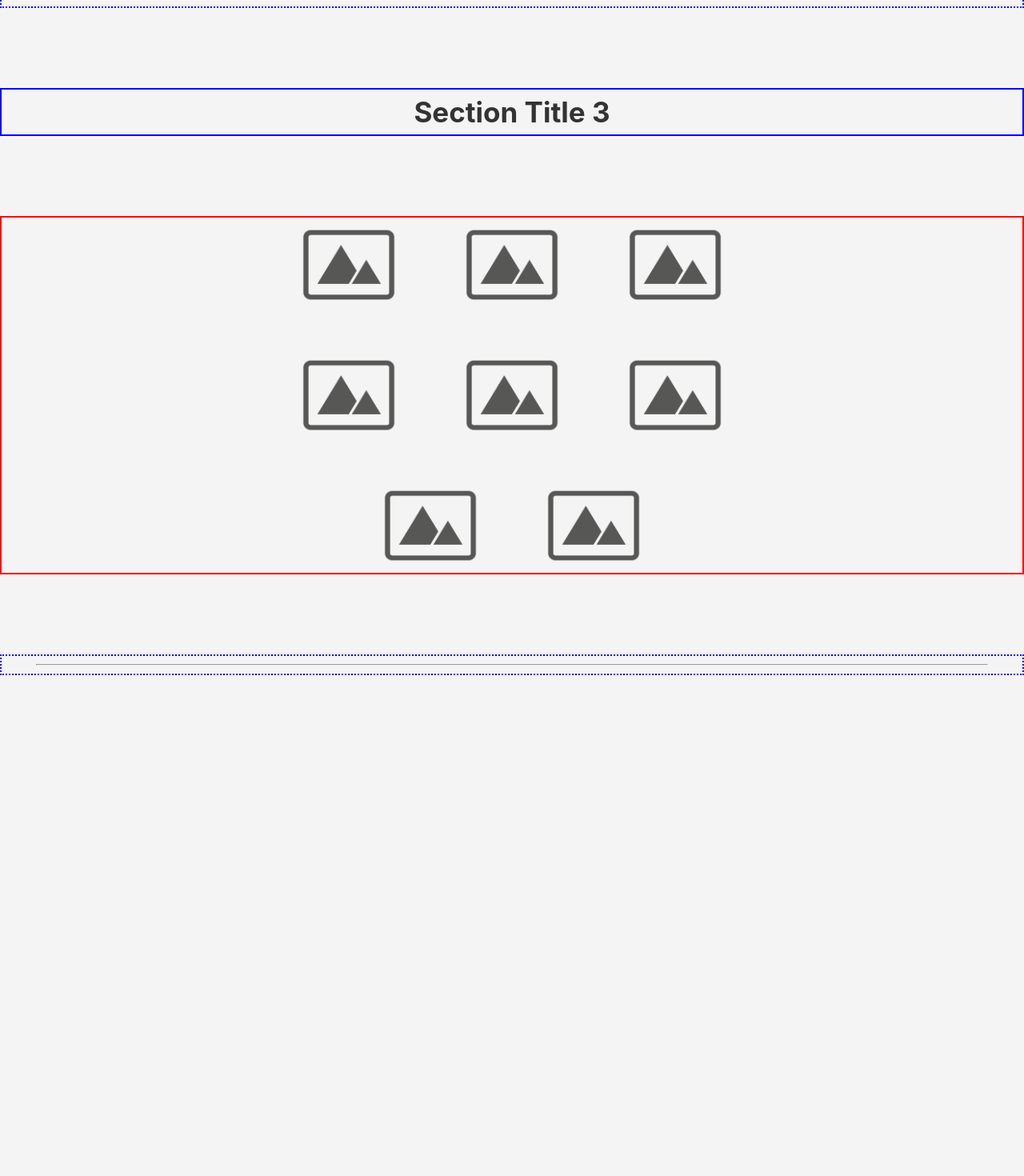
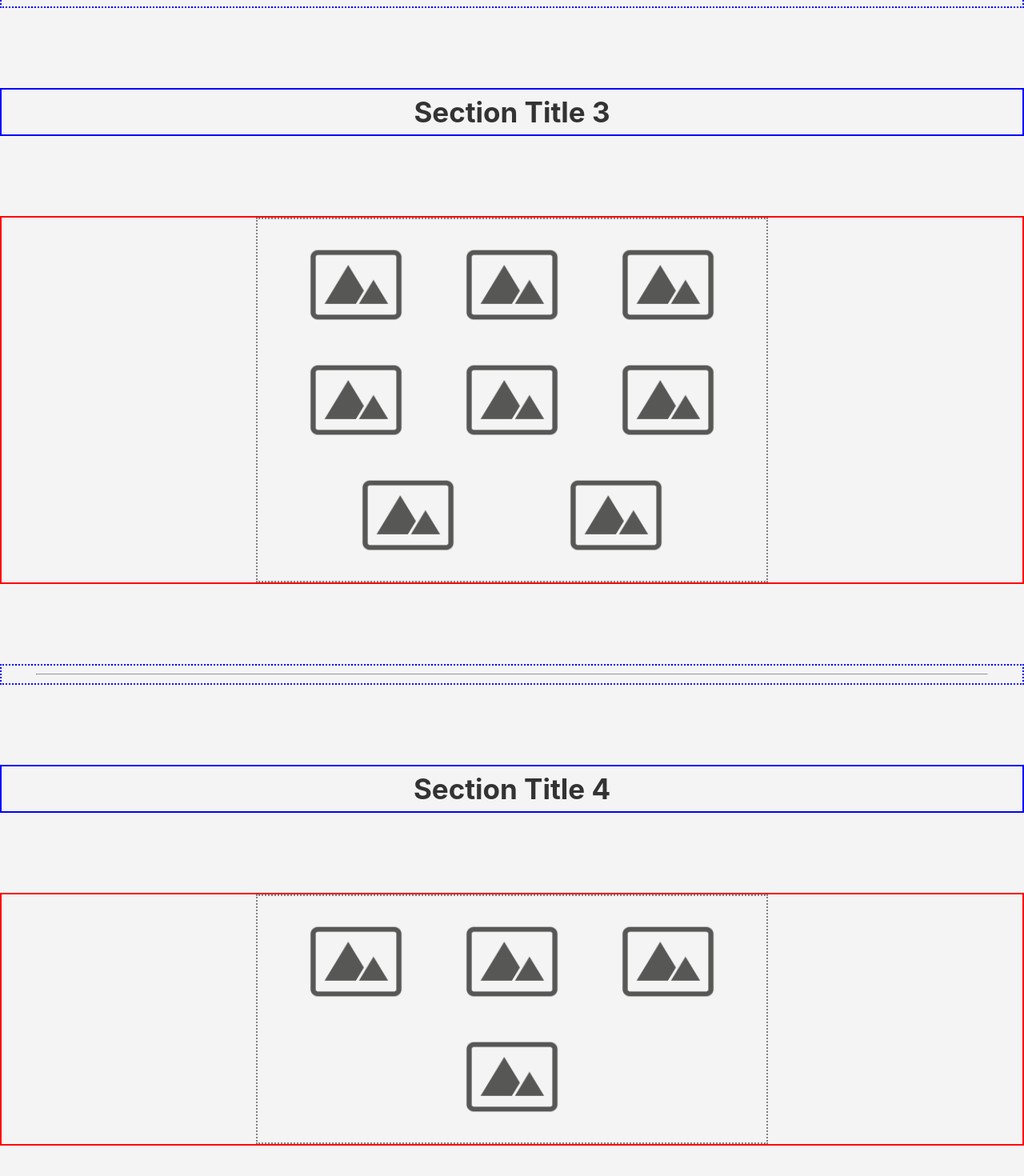
Before and after one commit to dev-misa/PersonalPortfolio, a React (Vite) app: page / in a window 1280 px wide. Shown: the part 1774-3244 px from the top of the page at 80% size. Before the commit the page ends 2618 px from the top, so only its background shows below. Built offline with nearby package versions, Linux system fonts and the light colour scheme.

Commit message:
saving changes

```diff
--- a/src/App.css
+++ b/src/App.css
@@ -42,13 +42,19 @@ gap:75px;padding: 0 50px;border: 2px solid red;margin:100px 0px 100px 0px;
 .Projects-img img{
   height: 325px;border:2px solid gray;display:flex;width: 325px;
 }
-.Skills-Section {
-  border:2px solid red;flex-wrap: wrap;align-items: center;padding: 0 300px;
-  display:flex;justify-content: center;column-gap: 80px;row-gap: 45px;margin:100px 0px 100px 0px;
+.Skills-Section, .Contact-Container  {
+  border:2px solid red;display:flex;justify-content: center;align-items: center;
+  margin:100px 0px 100px 0px;
+
 
 }
-.Skills-Section img {
-  height: 118px;width: 124px;
+.SkillSVGIcons,.Contact-Section {
+  border: 2px dotted gray;flex-wrap: wrap;width: 50vw;justify-content: space-evenly;
+  display:flex;align-items: center; padding:10px 10px;
+}
+.Skills-Section img, .Contact-Section img{
+  height: 118px;width: 124px;margin-left:20px;margin-bottom: 13px;margin-top: 13px;
+  margin-right: 20px;
 }
 .Hr {
   display:flex;justify-content: center;align-items: center;
--- a/src/App.jsx
+++ b/src/App.jsx
@@ -7,6 +7,7 @@ import ProjectsRL from './components/ProjectsRL'
 import tempImage from './assets/temp-image.jpg';
 import Skills from './components/Skills';
 import HorizontalRule from './components/HorizontalRule';
+import Contact from './components/Contact';
 function App() {
   return (
 
@@ -38,6 +39,10 @@ function App() {
         </div>
         <Skills/>
         <HorizontalRule/>
+        <div className="SectionTitle">
+          <h1>Section Title 4</h1>
+        </div>
+        <Contact />
       </div>
   );
 }
--- /dev/null
+++ b/src/components/Contact.jsx
@@ -0,0 +1,16 @@
+import React from 'react'
+import tempImage from '../assets/temp-image.jpg'
+function Contact() {
+  return (
+    <div className="Contact-Container">
+        <div className="Contact-Section">
+                <img src={tempImage} alt="" />
+                <img src={tempImage} alt="" />
+                <img src={tempImage} alt="" />
+                <img src={tempImage} alt="" />
+        </div>
+    </div>
+  )
+}
+
+export default Contact
--- a/src/components/Skills.jsx
+++ b/src/components/Skills.jsx
@@ -3,16 +3,17 @@ import tempImage from '../assets/temp-image.jpg'
 function Skills() {
   return (
     <div className="Skills-Section">
+        <div className="SkillSVGIcons">
           <img src={tempImage}/>
           <img src={tempImage}/>
           <img src={tempImage}/>
           <img src={tempImage}/>
-
           <img src={tempImage}/>
           <img src={tempImage}/>
           <img src={tempImage}/>
           <img src={tempImage}/>
         </div>
+    </div>
   )
 }
 
```
Lines whose indentation alone changed are shown as unchanged.
